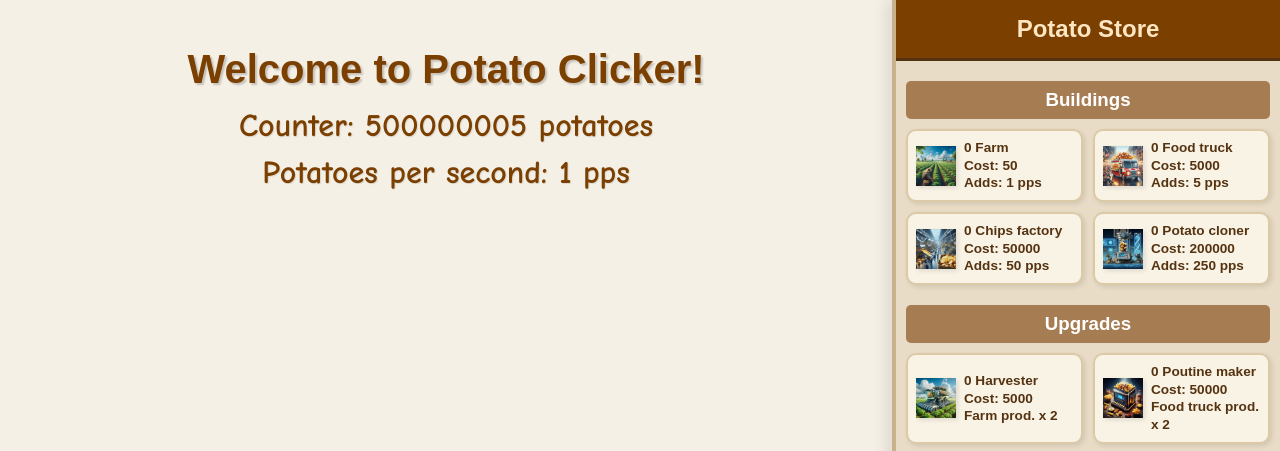
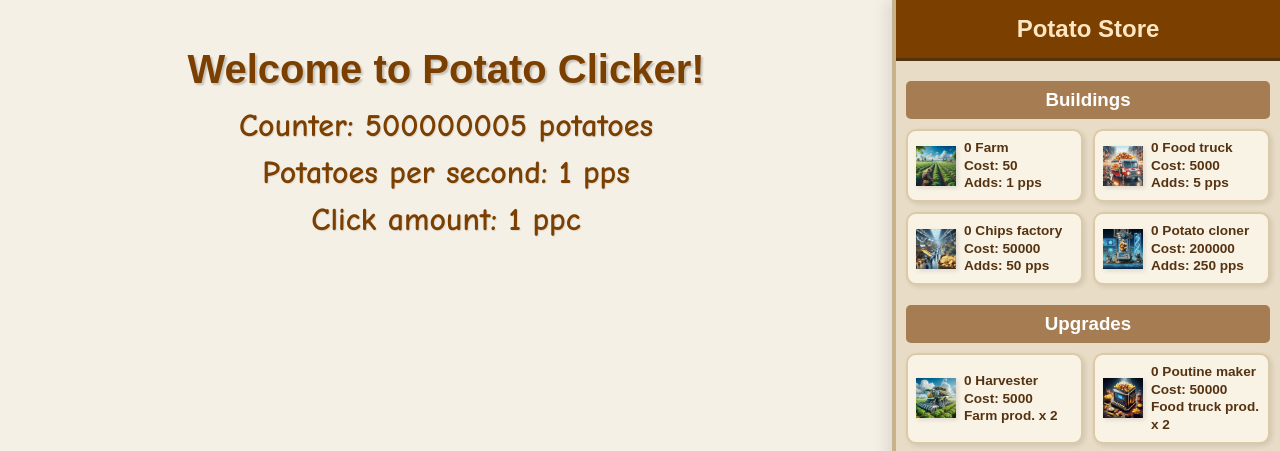
Before and after one commit to OrdinaryLight/IdleGame, a plain HTML site: page Game.html in a window 1280 px wide. Shown: the top 451 px of the page. Drawn offline with Linux system fonts and the light colour scheme.

Commit message:
Click upgrades work. now onto adding more

```diff
--- a/Buttons.js
+++ b/Buttons.js
@@ -129,6 +129,7 @@ class ClickingButton extends Button {
 
     increaseClick(amount) {
         this.#clickAmount += amount;
+        this.counter.clickAmount = this.#clickAmount;
     }
 
     clickAction() {
--- a/Counter.js
+++ b/Counter.js
@@ -26,6 +26,9 @@ class Counter {
     #totalCount; // total amount of potatoes made
     #nextAchievement; // amount of potatoes till the next achievement
 
+    #htmlClickAmount // the html element representing how much a click gives
+    #clickAmount;
+
     //
     //Class constants
     //
@@ -50,7 +53,7 @@ class Counter {
     //
     //Constructor
     //
-    constructor(name, pps, messageBox, achievementBox, clickBox) {
+    constructor(name, pps, messageBox, achievementBox, clickBox, clickAmount) {
         this.#count = 0;
         this.#name = name;
         this.#htmlCounter = document.getElementById(name);
@@ -66,6 +69,8 @@ class Counter {
         this.#timeSinceBonus = 0;
         this.#totalCount = 0;
         this.#nextAchievement = Counter.#ACHIEVEMENT_THRESHOLD;
+        this.#htmlClickAmount = document.getElementById(clickAmount);
+        this.#clickAmount = 1;
 
         this.#count = 500000000
     }
@@ -78,7 +83,8 @@ class Counter {
     //Method that regularly updates the counter and pps texts
     #updateCounter() {
         this.#htmlCounter.innerText = `Counter: ${Math.round(this.#count)} potatoes`; // Display the counter
-        this.#htmlPPS.innerText = `Potatoes per second: ${this.#rate * this.#multiplier} pps `;
+        this.#htmlPPS.innerText = `Potatoes per second: ${this.#rate * this.#multiplier} pps`;
+        this.#htmlClickAmount.innerText = `Click amount: ${this.#clickAmount} ppc`;
 
         // add to current count
         this.#count += (this.#rate * this.#multiplier * Counter.#INTERVAL) / Counter.SECOND_IN_MS;
@@ -172,4 +178,11 @@ class Counter {
     get count() {
         return this.#count;
     }
+
+    /**
+     * @param {number} amount
+     */
+    set clickAmount(amount) {
+        this.#clickAmount = amount;
+    }
 }
--- a/Game.html
+++ b/Game.html
@@ -24,6 +24,7 @@
 			<h1>Welcome to Potato Clicker!</h1>
 			<p class="counter-text" id="counter">Counter: 0 potatoes</p>
 			<p class="counter-text" id="pps">Potatoes per second: 0 pps</p>
+			<p class="counter-text" id="Click Amount">Click amount: 1 ppc</p>
 
 			<!-- Container for the big potato button -->
 			<div class="potato-container">
@@ -185,7 +186,7 @@
 						<script src="Buttons.js"></script>
 						<script>
 							//Creating the Counter
-							const counter = new Counter("counter", "pps", "Message Box", "Achievement Box", "Click Box");
+							const counter = new Counter("counter", "pps", "Message Box", "Achievement Box", "Click Box", "Click Amount");
 
 							//// Creating below a Button object corresponding to each Button created above
 							//BigPotato
```
